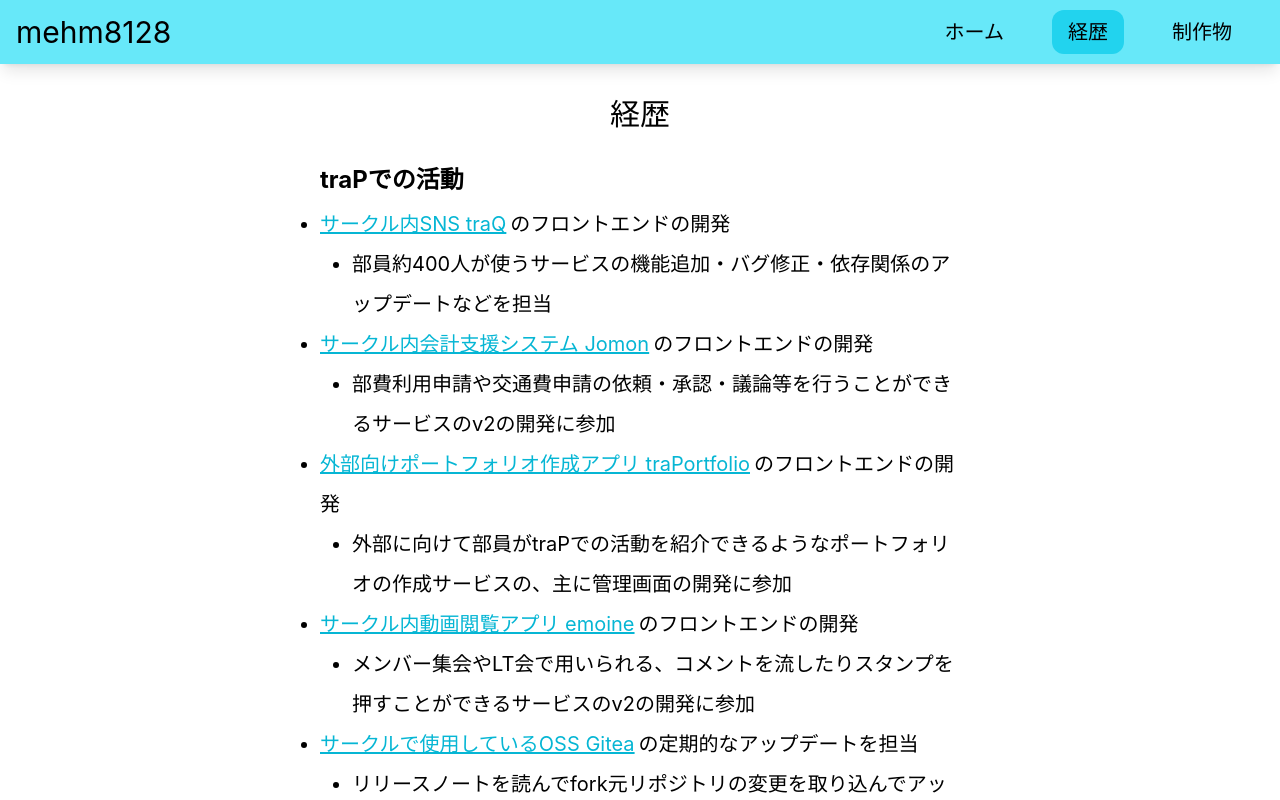
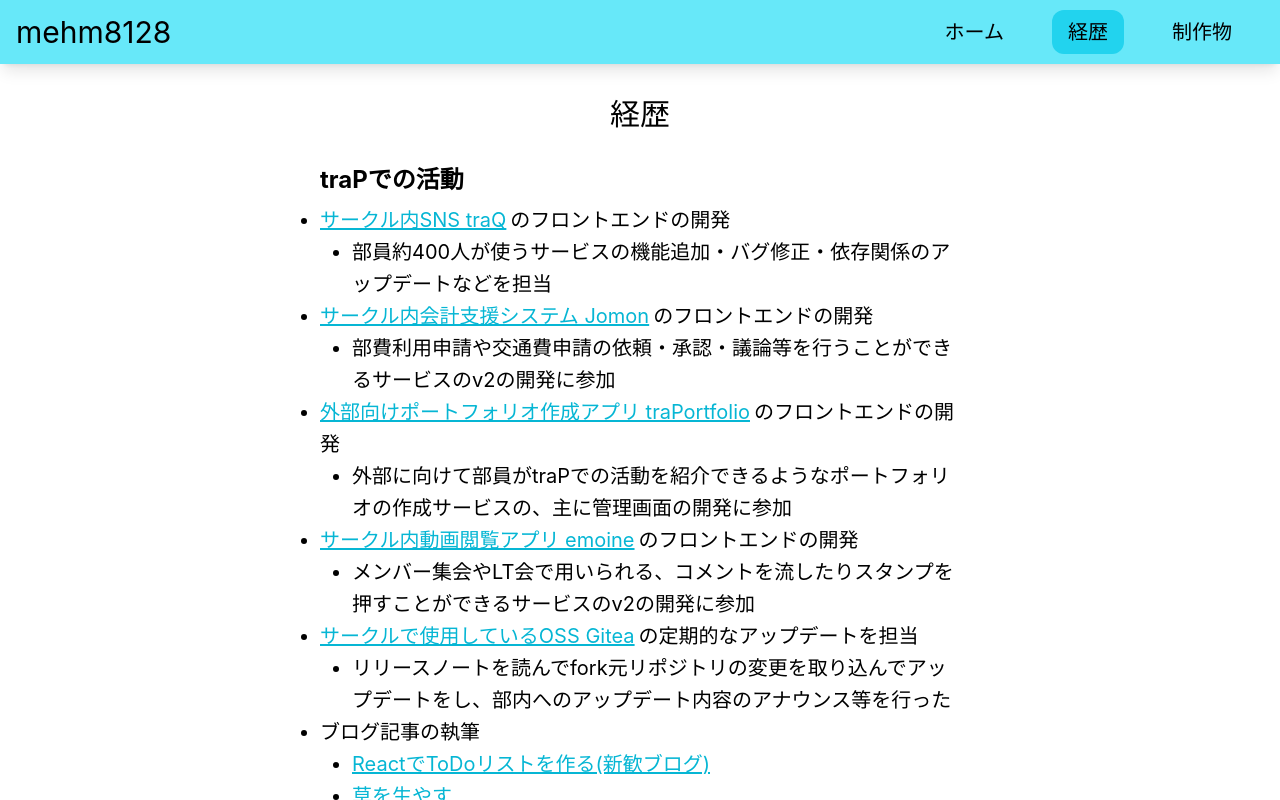
Before and after one commit to mehm8128/mehm8128-portfolio, a Next.js app: page /background in a window 1280 px wide. Built offline with nearby package versions, Linux system fonts and the light colour scheme.

Commit message:
make ListItem component

```diff
--- /dev/null
+++ b/src/components/ListItem.tsx
@@ -0,0 +1,8 @@
+interface Props {
+	isNested?: boolean
+	children: React.ReactNode
+}
+
+export const ListItem: React.FC<Props> = ({ isNested, children }) => {
+	return <li className={`leading-8 ${isNested && 'ml-8'}`}>{children}</li>
+}
--- a/src/pages/background.tsx
+++ b/src/pages/background.tsx
@@ -1,4 +1,5 @@
 import type { NextPage } from 'next'
+import { ListItem } from '../components/ListItem'
 import { StyledAnchor } from '../components/StyledAnchor'
 
 const Background: NextPage = () => {
@@ -11,123 +12,125 @@ const Background: NextPage = () => {
 				<section className='pb-4'>
 					<h3 className='mb-2 text-2xl font-bold'>traPでの活動</h3>
 					<ul className='list-disc'>
-						<li>
+						<ListItem>
 							<StyledAnchor href='https://github.com/traPtitech/traQ_S-UI'>
 								サークル内SNS traQ
 							</StyledAnchor>
 							<span className='ml-1'>のフロントエンドの開発</span>
 							<ul className='list-disc'>
-								<li className='ml-8'>
+								<ListItem isNested>
 									部員約400人が使うサービスの機能追加・バグ修正・依存関係のアップデートなどを担当
-								</li>
+								</ListItem>
 							</ul>
-						</li>
-						<li>
+						</ListItem>
+						<ListItem>
 							<StyledAnchor href='https://github.com/traPtitech/Jomon-UI'>
 								サークル内会計支援システム Jomon
 							</StyledAnchor>
 							<span className='ml-1'>のフロントエンドの開発</span>
 							<ul className='list-disc'>
-								<li className='ml-8'>
+								<ListItem isNested>
 									部費利用申請や交通費申請の依頼・承認・議論等を行うことができるサービスのv2の開発に参加
-								</li>
+								</ListItem>
 							</ul>
-						</li>
-						<li>
+						</ListItem>
+						<ListItem>
 							<StyledAnchor href='https://github.com/traPtitech/traPortfolio-Dashboard'>
 								外部向けポートフォリオ作成アプリ traPortfolio
 							</StyledAnchor>
 							<span className='ml-1'>のフロントエンドの開発</span>
 							<ul className='list-disc'>
-								<li className='ml-8'>
+								<ListItem isNested>
 									外部に向けて部員がtraPでの活動を紹介できるようなポートフォリオの作成サービスの、主に管理画面の開発に参加
-								</li>
+								</ListItem>
 							</ul>
-						</li>
-						<li>
+						</ListItem>
+						<ListItem>
 							<StyledAnchor href='https://github.com/traPtitech/Emoine_R-UI'>
 								サークル内動画閲覧アプリ emoine
 							</StyledAnchor>
 							<span className='ml-1'>のフロントエンドの開発</span>
 							<ul className='list-disc'>
-								<li className='ml-8'>
+								<ListItem isNested>
 									メンバー集会やLT会で用いられる、コメントを流したりスタンプを押すことができるサービスのv2の開発に参加
-								</li>
+								</ListItem>
 							</ul>
-						</li>
-						<li>
+						</ListItem>
+						<ListItem>
 							<StyledAnchor href='https://github.com/traPtitech/gitea'>
 								サークルで使用しているOSS Gitea
 							</StyledAnchor>
 							<span className='ml-1'>の定期的なアップデートを担当</span>
 							<ul className='list-disc'>
-								<li className='ml-8'>
+								<ListItem isNested>
 									リリースノートを読んでfork元リポジトリの変更を取り込んでアップデートをし、部内へのアップデート内容のアナウンス等を行った
-								</li>
+								</ListItem>
 							</ul>
-						</li>
-						<li>
+						</ListItem>
+						<ListItem>
 							<p>ブログ記事の執筆</p>
 							<ul className='list-disc'>
-								<li className='ml-8'>
+								<ListItem isNested>
 									<StyledAnchor href='https://trap.jp/post/1486/'>
 										ReactでToDoリストを作る(新歓ブログ)
 									</StyledAnchor>
-								</li>
-								<li className='ml-8'>
+								</ListItem>
+								<ListItem isNested>
 									<StyledAnchor href='https://trap.jp/post/1646/'>草を生やす</StyledAnchor>
-								</li>
-								<li className='ml-8'>
+								</ListItem>
+								<ListItem isNested>
 									<StyledAnchor href='https://trap.jp/post/1652/'>
 										Giteaをアップデートした話
 									</StyledAnchor>
-								</li>
-								<li className='ml-8'>
+								</ListItem>
+								<ListItem isNested>
 									<StyledAnchor href='https://trap.jp/post/1722/'>
 										traPの講習会とブログリレーの運営について
 									</StyledAnchor>
-								</li>
+								</ListItem>
 							</ul>
-						</li>
-						<li>
+						</ListItem>
+						<ListItem>
 							役員として中高生のためのプログラミング教室の運営に参加
 							<ul className='list-disc'>
-								<li className='ml-8'>
+								<ListItem isNested>
 									<StyledAnchor href='https://www.titech.ac.jp/news/2022/064915'>
 										デジタル創作同好会traPが「中高生のためのプログラミング教室（2022年夏）」を開催 |
 										東工大ニュース
 									</StyledAnchor>
-								</li>
+								</ListItem>
 							</ul>
-						</li>
+						</ListItem>
 					</ul>
 				</section>
 				<section className='pb-4'>
 					<h3 className='mb-2 text-2xl font-bold'>イベント・大会</h3>
 					<ul className='list-disc'>
-						<li>Web Speed Hackathon 2022 for Students 参加</li>
-						<li>ISUCON12 参加</li>
+						<ListItem>Web Speed Hackathon 2022 for Students 参加</ListItem>
+						<ListItem>ISUCON12 参加</ListItem>
 					</ul>
 				</section>
 				<section className='pb-4'>
 					<h3 className='mb-2 text-2xl font-bold'>インターンシップ</h3>
 					<ul className='list-disc'>
-						<li>
+						<ListItem>
 							<p>2022年3～5月 株式会社prdでフロントエンドエンジニアインターンに参加</p>
 							<ul className='ml-8 list-disc'>
-								<li>家庭教師マッチングサイト スマートレーダーのLPのNext.js移行を行った</li>
+								<ListItem>
+									家庭教師マッチングサイト スマートレーダーのLPのNext.js移行を行った
+								</ListItem>
 							</ul>
-						</li>
-						<li>
+						</ListItem>
+						<ListItem>
 							<p>2022年11月～ 株式会社ナンバーナインでフロントエンドエンジニアインターンに参加</p>
 							<ul className='ml-8 list-disc'>
-								<li>漫画家が使用するWebアプリの新UIの実装をNext.jsで行った</li>
-								<li>
+								<ListItem>漫画家が使用するWebアプリの新UIの実装をNext.jsで行った</ListItem>
+								<ListItem>
 									ダッシュボードや作品登録画面等の実装や、それに関連してAWS
 									S3との通信やgRPCを用いたServer Streaming等についても勉強して実装した
-								</li>
+								</ListItem>
 							</ul>
-						</li>
+						</ListItem>
 					</ul>
 				</section>
 			</div>
```
